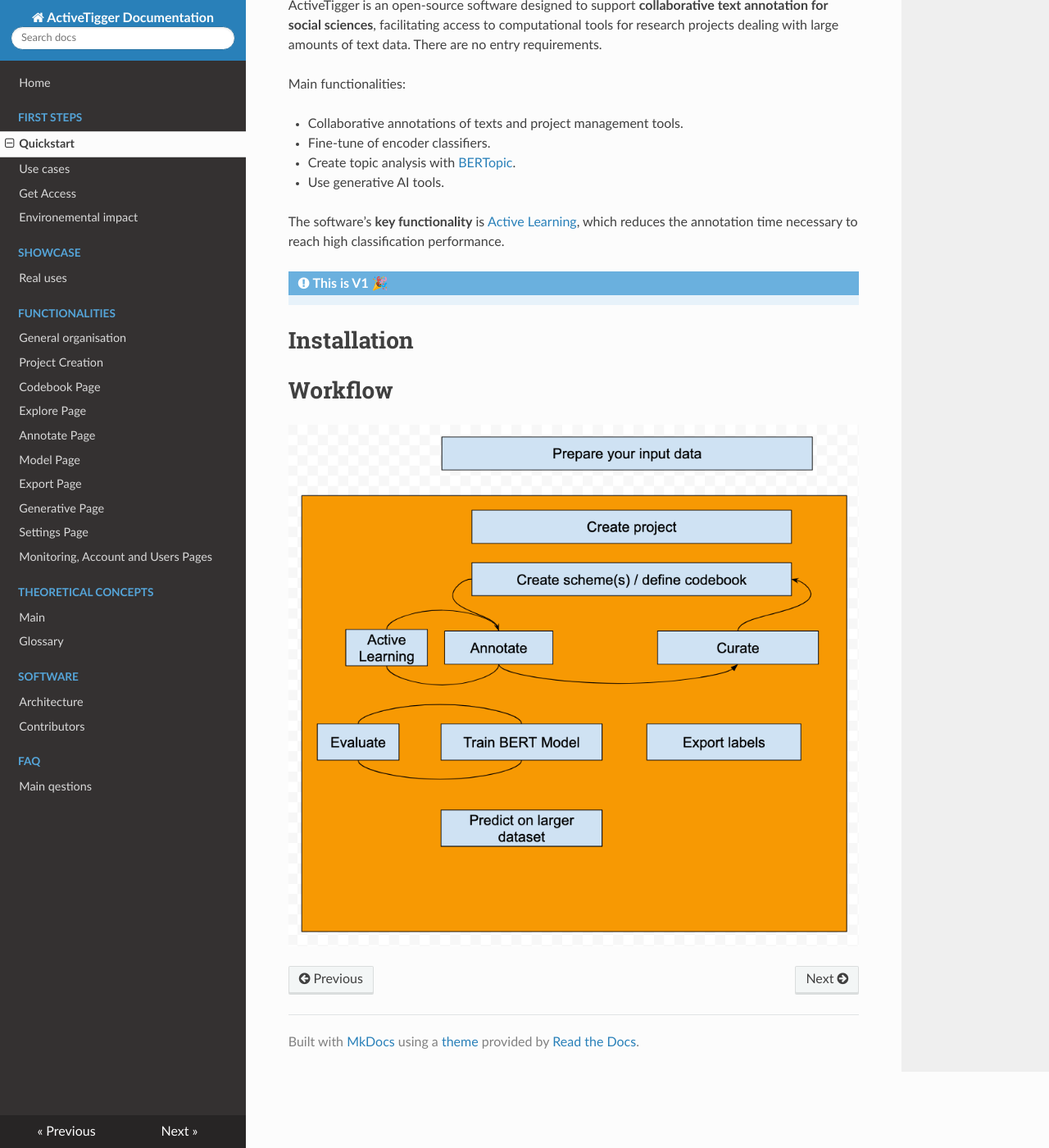
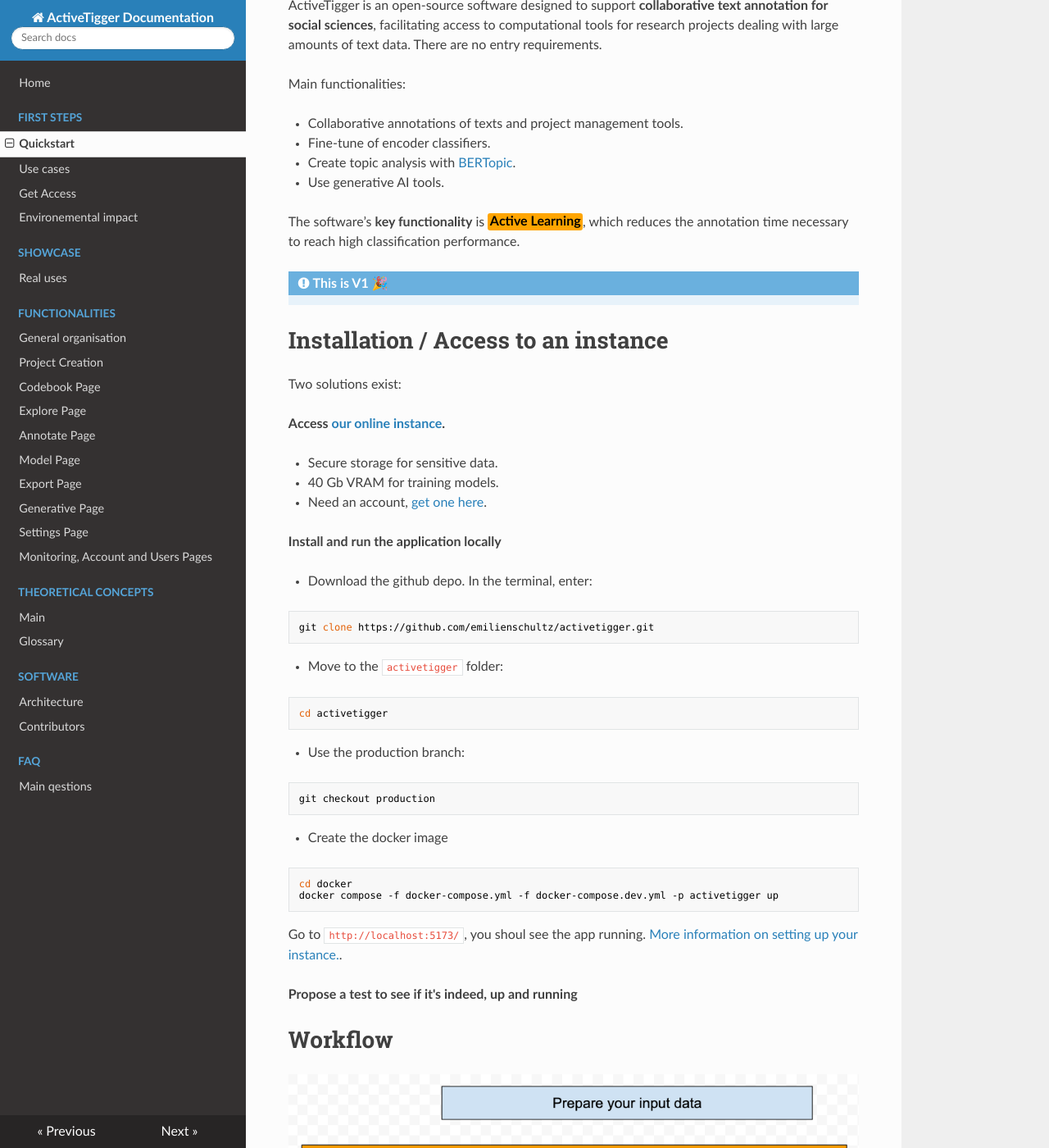
Before and after one commit to activetigger/documentation, an MkDocs documentation site: the page built from docs/quickstart/quickstart.md, in a window 1280 px wide and 1400 px high, scrolled down 658 px. Shown: the whole window at 82% size. Built offline with MkDocs 1.6.1, drawn with Linux system fonts in a browser that asks for light colours; nearby versions of some CDN libraries; some of the changed text lies outside the part shown.

Commit message:
quickstart

````diff
--- a/docs/quickstart/quickstart.md
+++ b/docs/quickstart/quickstart.md
@@ -17,14 +17,64 @@
 - Create topic analysis with [BERTopic](https://bertopic.com/).
 - Use generative AI tools.
 
-The software’s **key functionality** is <a class="key-highlight">Active Learning</a>, which reduces the annotation time necessary to reach high classification performance.
+The software’s **key functionality** is <a class="highlight">Active Learning</a>, which reduces the annotation time necessary to reach high classification performance.
 
 <!-- Potential recorded webinaire -->
 
 !!! note "This is V1 🎉"
 
-# Installation
+# Installation / Access to an instance
+
+Two solutions exist:
+
+**Access [our online instance](./access.md#existing-instance).**
+
+- Secure storage for sensitive data.
+- 40 Gb VRAM for training models.
+- Need an account, [get one here](https://www.css.cnrs.fr/request-an-account-on-the-crest-instance/).
+
+**Install and run the application locally**
+
+- Download the github depo. In the terminal, enter:
+
+```
+git clone https://github.com/emilienschultz/activetigger.git
+```
+
+- Move to the `activetigger` folder:
+
+```
+cd activetigger
+```
+
+- Use the production branch:
+
+```
+git checkout production
+```
+
+- Create the docker image
+
+```
+cd docker
+docker compose -f docker-compose.yml -f docker-compose.dev.yml -p activetigger up
+```
+
+Go to `http://localhost:5173/`, you shoul see the app running. [More information on setting up your instance.](../software/installation.md#set-up-your-local-instance).
+
+**Propose a test to see if it's indeed, up and running**
+
 
 # Workflow
 
 ![](../img/quickstart/flow-chart-draft.png)
+
+# Documentation tree
+
+# Community
+
+Join the discussion, share feedback and ask for new functionalities: Join us on [Discord](https://discord.gg/ybXDUtTP)!
+
+If you face issues: Read the [FAQ](../faq/faq.md)! If you can't find an answer, ask on [Discord](https://discord.gg/ybXDUtTP)! Alternatively, open an [issue on Github](https://github.com/emilienschultz/activetigger/issues)s!
+
+Visit out [team's website](css.cnrs.fr) to learn about other activities!
--- a/docs/style.css
+++ b/docs/style.css
@@ -61,6 +61,20 @@
 
 }
 
+a.highlight{
+    color:black;
+    background-color: orange;
+
+    font-weight: 800;
+    padding: 0.15rem 0.15rem;
+    margin: 0rem;
+    border-radius: .2rem;
+    cursor: default;
+    a.parameter::hover{
+        color:black;
+    }
+}
+
 div.logo-div{
     display: flex;
     justify-content: center;
````
Also changed, not shown: docs/quickstart/access.md (+4 -0 lines), docs/software/installation.md (added, +1 -0 lines).
